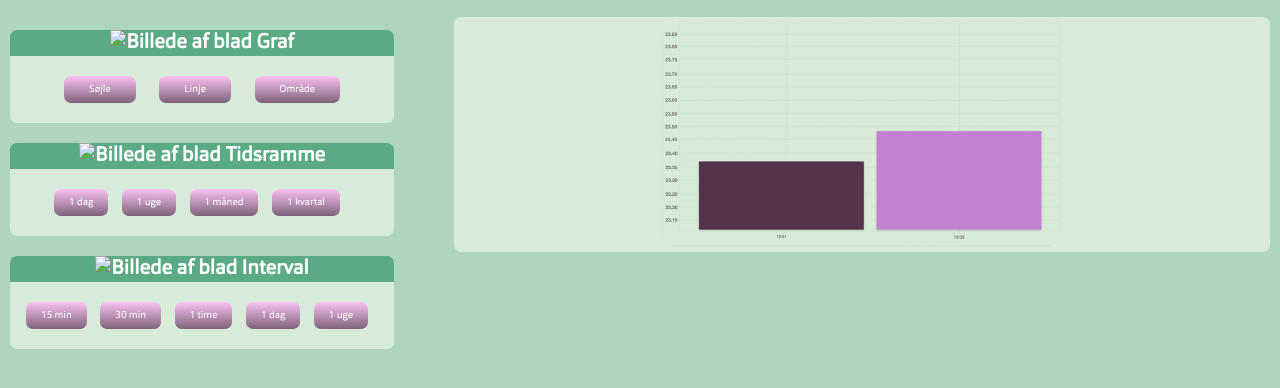
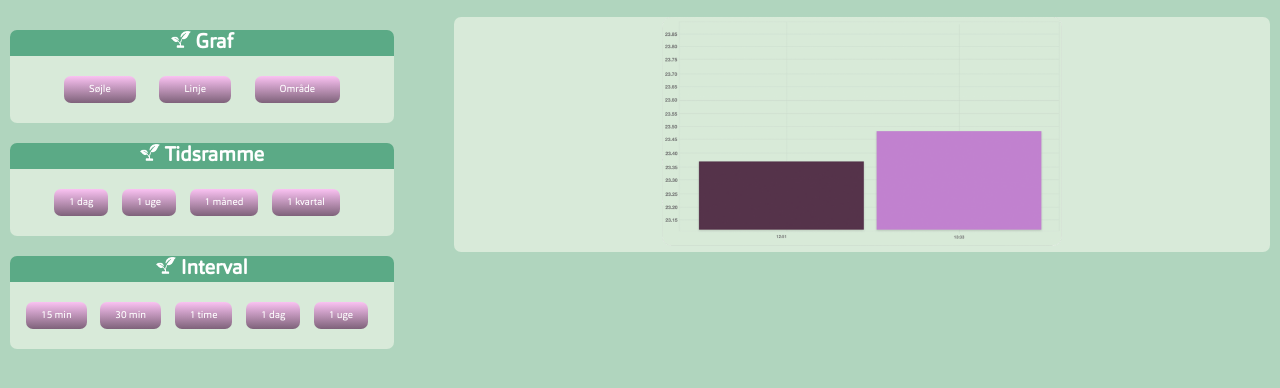
Before and after one commit to faustfino/hydrovertic, a plain HTML site: page pages/temperature/temperature.html in a window 1280 px wide. Shown: the part 174-562 px from the top of the page. Drawn offline with Linux system fonts and the light colour scheme.

Commit message:
Update temperature.html

```diff
--- a/pages/temperature/temperature.html
+++ b/pages/temperature/temperature.html
@@ -33,7 +33,7 @@
 
       <div id="rightbox">
         <div id="topbox">
-          <h3><img id="whiteleaves" src="../pages/img/white-leaves.png" alt="Billede af blad">&nbsp;Graf</h3>
+          <h3><img id="whiteleaves" src="../../img/white-leaves.png" alt="Billede af blad">&nbsp;Graf</h3>
         </div>
         <div id="buttonbox">
           <button id="buttonGraf" onclick="window.location.href = '../pages/temperature/temperature.html';">Søjle</button>
@@ -41,7 +41,7 @@
           <button id="buttonGraf" onclick="window.location.href = '../pages/temperature/temperature-area.html';">Område</button>
         </div>
         <div id="topbox">
-          <h3><img id="whiteleaves" src="../pages/img/white-leaves.png" alt="Billede af blad">&nbsp;Tidsramme</h3>
+          <h3><img id="whiteleaves" src="../../img/white-leaves.png" alt="Billede af blad">&nbsp;Tidsramme</h3>
         </div>
         <div id="buttonbox">
           <button id="buttonTidInt" onclick="document.getElementById('graf').src='../../img/1dag-soejle.png'">1 dag</button>
@@ -50,7 +50,7 @@
           <button id="buttonTidInt" onclick="document.getElementById('graf').src='../../img/1dag-soejle.png'">1 kvartal</button>
         </div>
         <div id="topbox">
-          <h3><img id="whiteleaves" src="../pages/img/white-leaves.png" alt="Billede af blad">&nbsp;Interval</h3>
+          <h3><img id="whiteleaves" src="../../img/white-leaves.png" alt="Billede af blad">&nbsp;Interval</h3>
         </div>
         <div id="buttonbox">
           <button id="buttonTidInt" onclick="document.getElementById('graf').src='../../img/1time-søjle.png'">15 min</button>
```
